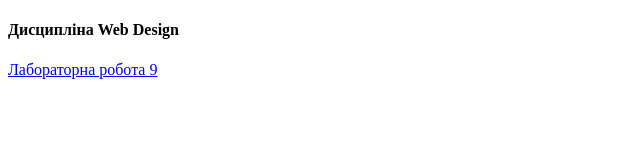
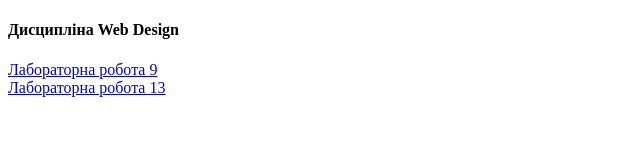
Before and after one commit to bogdankripetok-coder/web_design, a plain HTML site: page index.html in a window 1280 px wide. Shown: the whole page, without its empty margins (0-640 px from the left). Drawn offline with Linux system fonts and the light colour scheme.

Commit message:
Update index.html

```diff
--- a/index.html
+++ b/index.html
@@ -8,5 +8,6 @@
 <body>
     <h4>Дисципліна Web Design</h4>
     <a href="lab9_Pyryzhok.html">Лабораторна робота 9 </a> <br>
+    <a href="lab13.html">Лабораторна робота 13 </a> <br>
 </body>
 </html>
```
